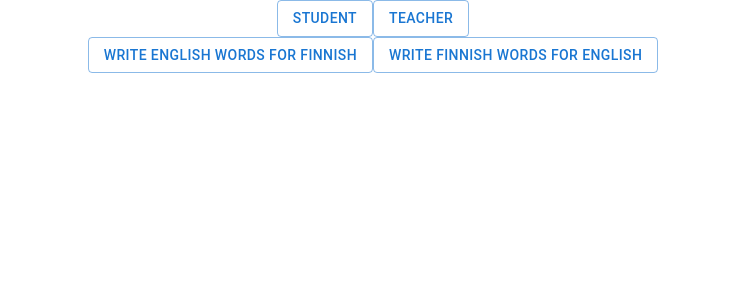
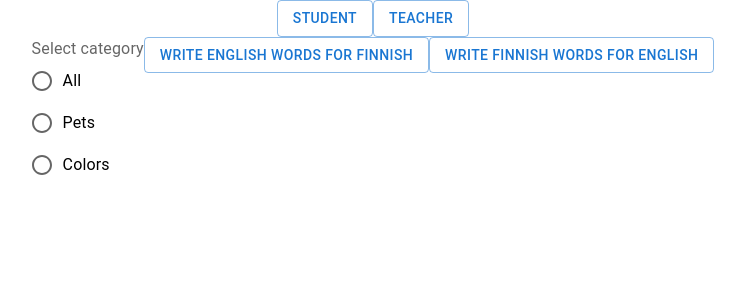
Before and after one commit to villeN24/Language-App, a React (Create React App) app in the folder frontend/: page /student in a window 1280 px wide. Shown: the top 300 px of the page, without its empty margins (267-1012 px from the left). Built offline with nearby package versions, Linux system fonts and the light colour scheme.

Commit message:
Add the ability to choose categories to the student view.

```diff
--- a/frontend/src/components/StudentComponent.js
+++ b/frontend/src/components/StudentComponent.js
@@ -1,18 +1,37 @@
 import React, { useState, useEffect } from "react";
 import TableComponent from "./TableComponent";
 import Button from "@mui/material/Button";
+import { FormControl, FormControlLabel, FormLabel, RadioGroup, Radio } from '@mui/material';
 
 function StudentComponent() {
   const [visible, setVisible] = useState(false);
-  const [lang, setLang] = useState();
+  const [lang, setLang] = useState("");
+  const [category, setCategory] = useState("")
 
   const showList = (selectedLang) => {
     setVisible(true);
     setLang(selectedLang);
   };
 
+  const handleChange = (event) => {
+    setCategory(event.target.value)
+    console.log(`Category is set as ${category}`)
+  }
+
   return (
     <div>
+      <FormControl component="fieldset">
+        <FormLabel component="legend">Select category</FormLabel>
+          <RadioGroup
+            aria-label="Select category"
+            defaultValue="All"
+            name="radio-buttons-group"
+          >
+              <FormControlLabel value="" control={<Radio onChange={handleChange}/>} label="All" />
+              <FormControlLabel value="Pets" control={<Radio onChange={handleChange}/>} label="Pets" />
+              <FormControlLabel value="Colors" control={<Radio onChange={handleChange}/>} label="Colors" />
+        </RadioGroup>
+      </FormControl>
       <Button variant="outlined" onClick={() => showList("finnish")}>
         {`Write english words for finnish`}
       </Button>
@@ -20,7 +39,7 @@ function StudentComponent() {
         {`Write finnish words for english`}
       </Button>
       {visible ? (
-        <TableComponent language={lang} category="" admin={false} />
+        <TableComponent language={lang} category={category} admin={false} />
       ) : null}
     </div>
   );
```
